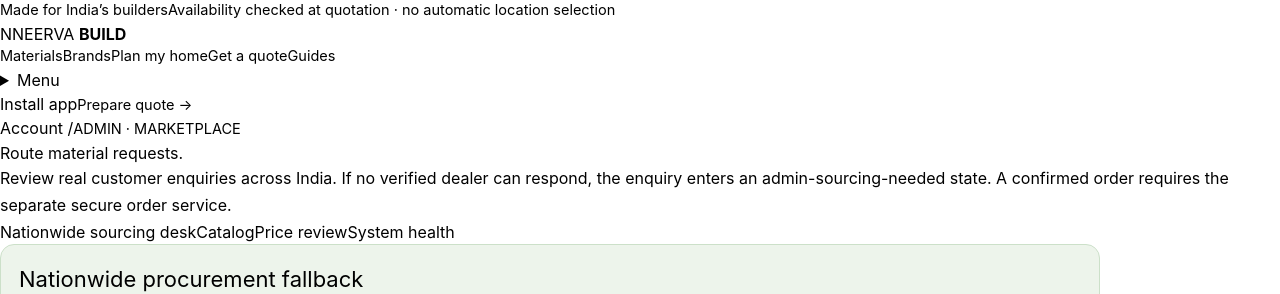
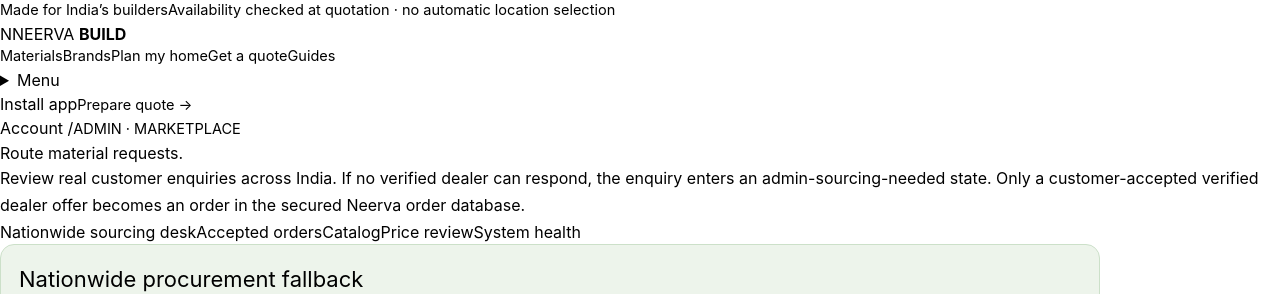
Before and after one commit to Neurolink-X/neerva-build, a Next.js app: page /admin/rfqs in a window 1280 px wide. Shown: the top 294 px of the page. Built offline with nearby package versions, Linux system fonts and the light colour scheme; no server answers.

Commit message:
fix(navigation): connect customer, dealer and admin order/quote workflows

```diff
--- a/src/app/admin/rfqs/page.tsx
+++ b/src/app/admin/rfqs/page.tsx
@@ -6,5 +6,5 @@ import { SiteFooter, SiteHeader } from "@/components/site-chrome";
 export const metadata: Metadata = { title: "Admin material requests", description: "Triage open construction material requests and invite eligible dealers.", robots: { index: false, follow: false }, alternates: { canonical: "/admin/rfqs" } };
 
 export default function AdminRfqPage() {
-  return <main className="catalog-page"><SiteHeader /><section className="page-hero page-hero-compact"><Link className="breadcrumb-link" href="/account">Account /</Link><span className="eyebrow">ADMIN · MARKETPLACE</span><h1>Route material requests.</h1><p>Review real customer enquiries across India. If no verified dealer can respond, the enquiry enters an admin-sourcing-needed state. A confirmed order requires the separate secure order service.</p><nav className="admin-page-links"><Link href="/admin/fulfilment">Nationwide sourcing desk</Link><Link href="/admin/catalog">Catalog</Link><Link href="/admin/pricing">Price review</Link><Link href="/admin/system-health">System health</Link></nav></section><section className="section ops-content"><AdminRfqPanel /></section><SiteFooter /></main>;
+  return <main className="catalog-page"><SiteHeader /><section className="page-hero page-hero-compact"><Link className="breadcrumb-link" href="/account">Account /</Link><span className="eyebrow">ADMIN · MARKETPLACE</span><h1>Route material requests.</h1><p>Review real customer enquiries across India. If no verified dealer can respond, the enquiry enters an admin-sourcing-needed state. Only a customer-accepted verified dealer offer becomes an order in the secured Neerva order database.</p><nav className="admin-page-links"><Link href="/admin/fulfilment">Nationwide sourcing desk</Link><Link href="/admin/orders">Accepted orders</Link><Link href="/admin/catalog">Catalog</Link><Link href="/admin/pricing">Price review</Link><Link href="/admin/system-health">System health</Link></nav></section><section className="section ops-content"><AdminRfqPanel /></section><SiteFooter /></main>;
 }
```
